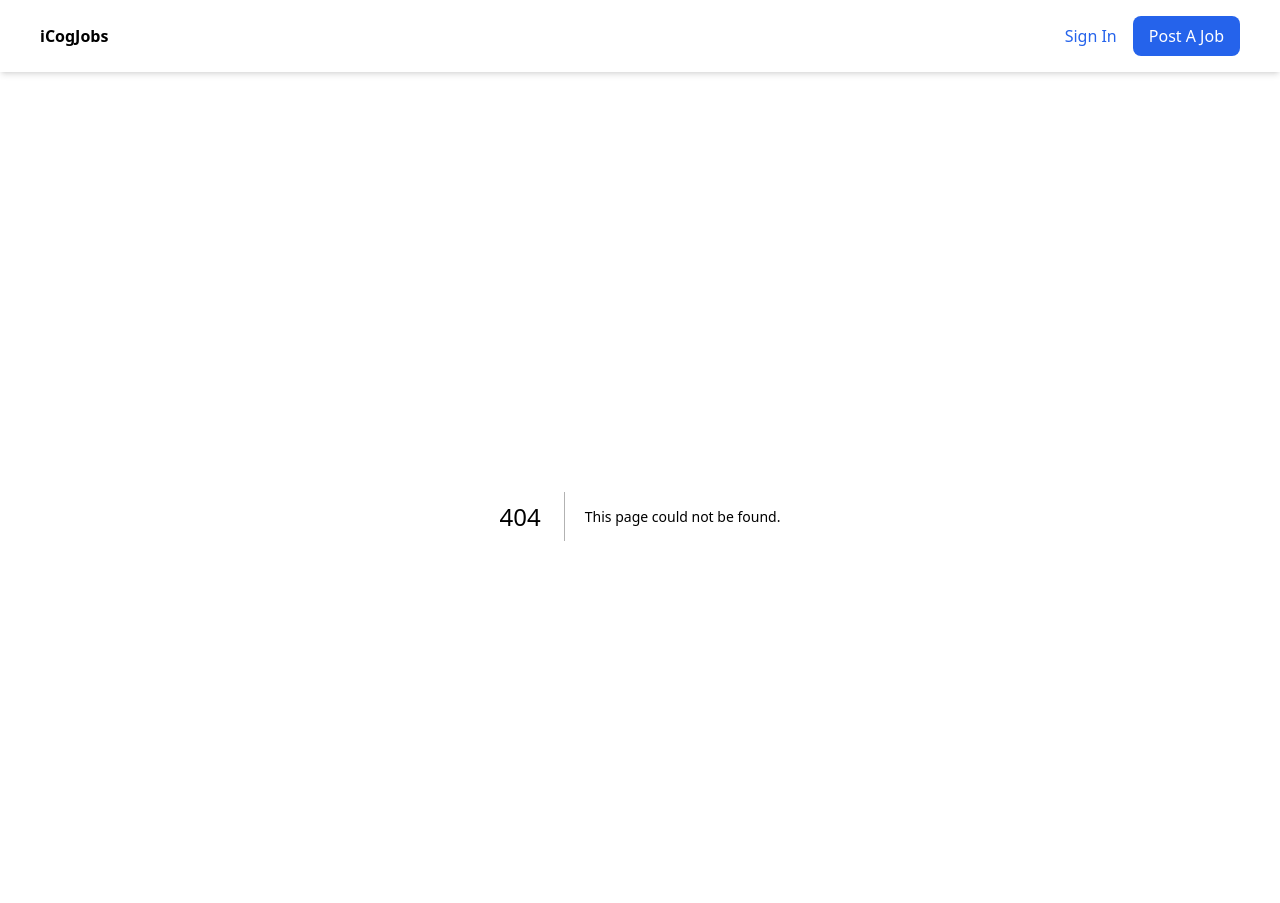
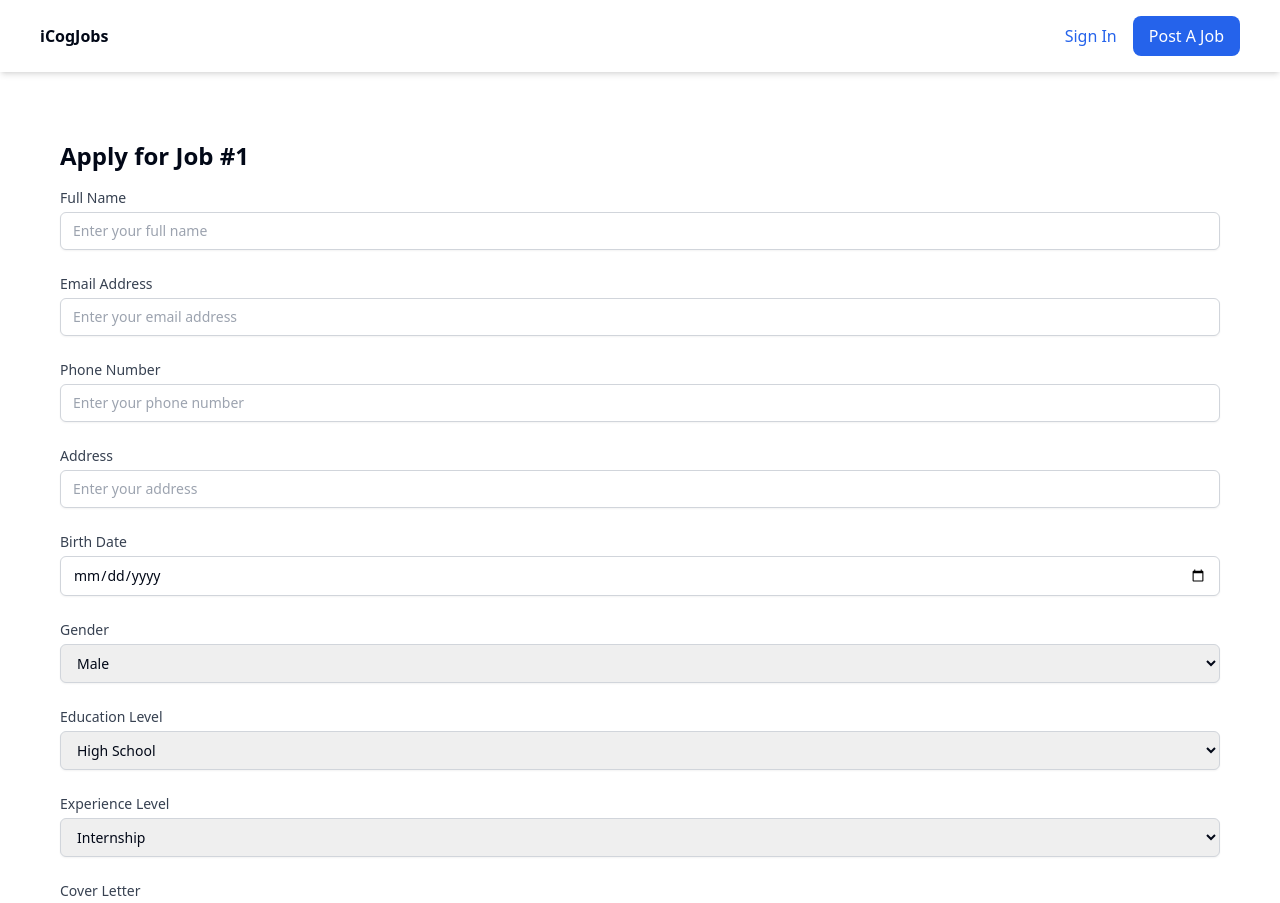
Before and after one commit to Zel-hub7/job_search_frontend, a Next.js app: page /jobs/1/apply in a window 1280 px wide. Before the commit this address had no page. Shown: the top 903 px of the page. Built offline with nearby package versions, Linux system fonts and the light colour scheme.

Commit message:
add suspense

```diff
--- /dev/null
+++ b/app/jobs/[id]/apply/page.tsx
@@ -0,0 +1,228 @@
+"use client";
+
+import { useState } from "react";
+import { useParams, useRouter } from "next/navigation";
+
+const ApplyPage = () => {
+  const router = useRouter();
+  const params = useParams();
+  const jobId = params?.id;
+
+  const [formData, setFormData] = useState({
+    applicantName: "",
+    applicantEmail: "",
+    applicantPhone: "",
+    applicantAddress: "",
+    applicantBirthDate: "",
+    applicantGender: "MALE",
+    applicantEducationLevel: "HIGH_SCHOOL",
+    applicantExperienceLevel: "INTERNSHIP",
+    coverLetter: "",
+  });
+
+  const [loading, setLoading] = useState(false);
+  const [error, setError] = useState("");
+
+  const handleChange = (e: React.ChangeEvent<HTMLInputElement | HTMLSelectElement | HTMLTextAreaElement>) => {
+    const { name, value } = e.target;
+    setFormData((prev) => ({ ...prev, [name]: value }));
+  };
+
+  const handleSubmit = async (e: React.FormEvent) => {
+    e.preventDefault();
+    setLoading(true);
+    setError("");
+
+    const payload = { jobId: Number(jobId), ...formData };
+
+    try {
+      const response = await fetch("https://jobs-backend-22vj.onrender.com/api/applications", {
+        method: "POST",
+        headers: {
+          "Content-Type": "application/json",
+        },
+        body: JSON.stringify(payload),
+      });
+
+      if (response.ok) {
+        alert("Application submitted successfully!");
+        router.push("/jobs");
+      } else {
+        const errorData = await response.json();
+        setError(errorData.message || "Failed to submit the application.");
+      }
+    } catch (err) {
+      setError("An error occurred while submitting the application. Please try again.");
+    } finally {
+      setLoading(false);
+    }
+  };
+
+  return (
+    <div className="container mx-auto px-4 py-6">
+      <h1 className="text-2xl font-bold mb-4">Apply for Job #{jobId}</h1>
+      {error && <p className="text-red-500 mb-4">{error}</p>}
+      <form onSubmit={handleSubmit} className="space-y-6">
+        <div>
+          <label htmlFor="applicantName" className="block text-sm font-medium text-gray-700">
+            Full Name
+          </label>
+          <input
+            type="text"
+            id="applicantName"
+            name="applicantName"
+            value={formData.applicantName}
+            onChange={handleChange}
+            required
+            className="mt-1 block w-full px-3 py-2 border border-gray-300 rounded-md shadow-sm focus:ring-blue-500 focus:border-blue-500 sm:text-sm"
+            placeholder="Enter your full name"
+          />
+        </div>
+
+        <div>
+          <label htmlFor="applicantEmail" className="block text-sm font-medium text-gray-700">
+            Email Address
+          </label>
+          <input
+            type="email"
+            id="applicantEmail"
+            name="applicantEmail"
+            value={formData.applicantEmail}
+            onChange={handleChange}
+            required
+            className="mt-1 block w-full px-3 py-2 border border-gray-300 rounded-md shadow-sm focus:ring-blue-500 focus:border-blue-500 sm:text-sm"
+            placeholder="Enter your email address"
+          />
+        </div>
+
+        <div>
+          <label htmlFor="applicantPhone" className="block text-sm font-medium text-gray-700">
+            Phone Number
+          </label>
+          <input
+            type="tel"
+            id="applicantPhone"
+            name="applicantPhone"
+            value={formData.applicantPhone}
+            onChange={handleChange}
+            required
+            className="mt-1 block w-full px-3 py-2 border border-gray-300 rounded-md shadow-sm focus:ring-blue-500 focus:border-blue-500 sm:text-sm"
+            placeholder="Enter your phone number"
+          />
+        </div>
+
+        <div>
+          <label htmlFor="applicantAddress" className="block text-sm font-medium text-gray-700">
+            Address
+          </label>
+          <input
+            type="text"
+            id="applicantAddress"
+            name="applicantAddress"
+            value={formData.applicantAddress}
+            onChange={handleChange}
+            required
+            className="mt-1 block w-full px-3 py-2 border border-gray-300 rounded-md shadow-sm focus:ring-blue-500 focus:border-blue-500 sm:text-sm"
+            placeholder="Enter your address"
+          />
+        </div>
+
+        <div>
+          <label htmlFor="applicantBirthDate" className="block text-sm font-medium text-gray-700">
+            Birth Date
+          </label>
+          <input
+            type="date"
+            id="applicantBirthDate"
+            name="applicantBirthDate"
+            value={formData.applicantBirthDate}
+            onChange={handleChange}
+            required
+            className="mt-1 block w-full px-3 py-2 border border-gray-300 rounded-md shadow-sm focus:ring-blue-500 focus:border-blue-500 sm:text-sm"
+          />
+        </div>
+
+        <div>
+          <label htmlFor="applicantGender" className="block text-sm font-medium text-gray-700">
+            Gender
+          </label>
+          <select
+            id="applicantGender"
+            name="applicantGender"
+            value={formData.applicantGender}
+            onChange={handleChange}
+            required
+            className="mt-1 block w-full px-3 py-2 border border-gray-300 rounded-md shadow-sm focus:ring-blue-500 focus:border-blue-500 sm:text-sm"
+          >
+            <option value="MALE">Male</option>
+            <option value="FEMALE">Female</option>
+            <option value="OTHER">Other</option>
+          </select>
+        </div>
+
+        <div>
+          <label htmlFor="applicantEducationLevel" className="block text-sm font-medium text-gray-700">
+            Education Level
+          </label>
+          <select
+            id="applicantEducationLevel"
+            name="applicantEducationLevel"
+            value={formData.applicantEducationLevel}
+            onChange={handleChange}
+            required
+            className="mt-1 block w-full px-3 py-2 border border-gray-300 rounded-md shadow-sm focus:ring-blue-500 focus:border-blue-500 sm:text-sm"
+          >
+            <option value="HIGH_SCHOOL">High School</option>
+            <option value="BACHELOR">Bachelor's</option>
+            <option value="MASTER">Master's</option>
+            <option value="DOCTORATE">Doctorate</option>
+          </select>
+        </div>
+
+        <div>
+          <label htmlFor="applicantExperienceLevel" className="block text-sm font-medium text-gray-700">
+            Experience Level
+          </label>
+          <select
+            id="applicantExperienceLevel"
+            name="applicantExperienceLevel"
+            value={formData.applicantExperienceLevel}
+            onChange={handleChange}
+            required
+            className="mt-1 block w-full px-3 py-2 border border-gray-300 rounded-md shadow-sm focus:ring-blue-500 focus:border-blue-500 sm:text-sm"
+          >
+            <option value="INTERNSHIP">Internship</option>
+            <option value="JUNIOR">Junior</option>
+            <option value="MID">Mid</option>
+            <option value="SENIOR">Senior</option>
+          </select>
+        </div>
+
+        <div>
+          <label htmlFor="coverLetter" className="block text-sm font-medium text-gray-700">
+            Cover Letter
+          </label>
+          <textarea
+            id="coverLetter"
+            name="coverLetter"
+            value={formData.coverLetter}
+            onChange={handleChange}
+            required
+            className="mt-1 block w-full px-3 py-2 border border-gray-300 rounded-md shadow-sm focus:ring-blue-500 focus:border-blue-500 sm:text-sm"
+            placeholder="Write your cover letter here..."
+          />
+        </div>
+
+        <button
+          type="submit"
+          className="bg-blue-500 text-white px-4 py-2 rounded shadow hover:bg-blue-600 focus:outline-none"
+          disabled={loading}
+        >
+          {loading ? "Submitting..." : "Submit Application"}
+        </button>
+      </form>
+    </div>
+  );
+};
+
+export default ApplyPage;
--- a/components/home/JobCard.tsx
+++ b/components/home/JobCard.tsx
@@ -33,7 +33,7 @@ const JobCard: React.FC<{ job: Job; loading: boolean }> = ({ job, loading }) =>
         Type: {job.type} | Mode: {job.workMode}
       </p>
       <p className="mt-2 text-gray-800 flex-grow">{job.description}</p>
-      <Link href={`/jobs/${job.id}`}>
+      <Link href={`/jobs/${job.id}/apply`}>
         <button className="bg-blue-500 text-white mt-2 p-2 rounded w-full">Apply</button>
       </Link>
     </div>
```
Also changed, not shown: app/jobs/create/page.tsx (renamed from app/job/create/page.tsx).
